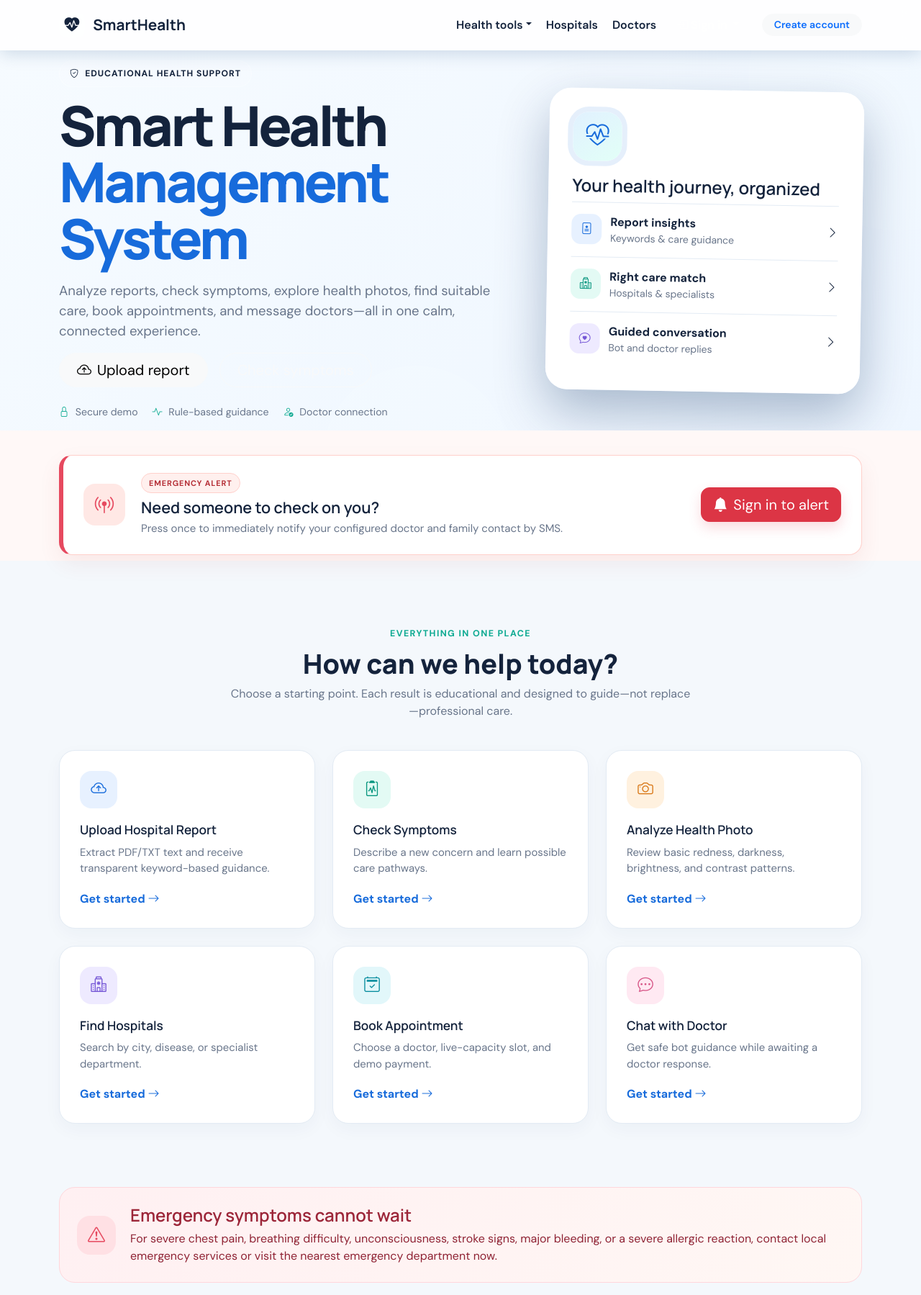
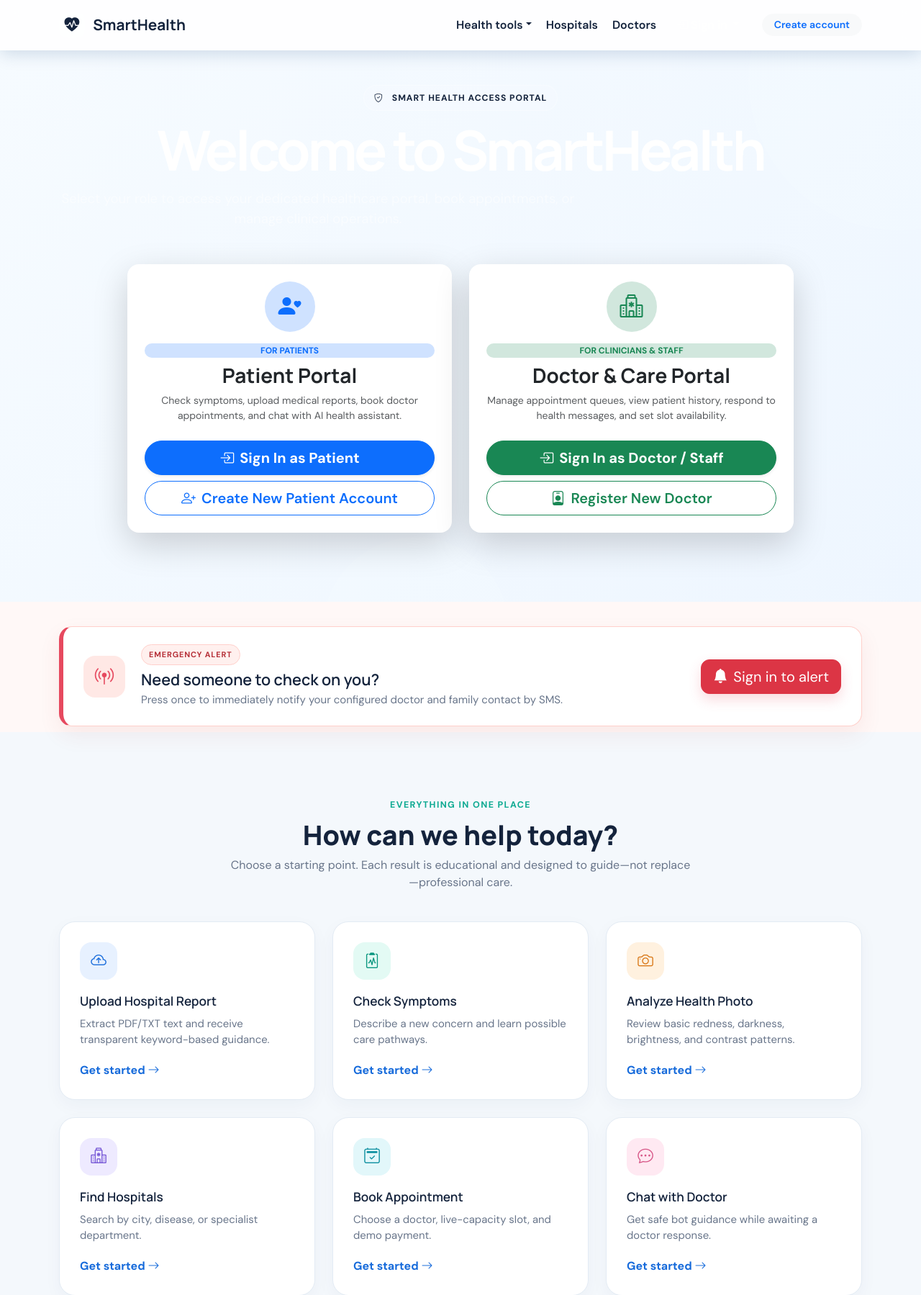
Before and after one commit to Racoon-69/smart_health_system, a Flask app: page / in a window 1280 px wide. Shown: the top 1799 px of the page at 72% size. Run offline with Flask 3, Linux system fonts and the light colour scheme; some libraries are stand-ins or nearby versions.

Commit message:
Add prominent Doctor vs Patient Portal Gateway to homepage

```diff
--- a/templates/index.html
+++ b/templates/index.html
@@ -1,12 +1,93 @@
-{% extends 'base.html' %}{% block title %}Home{% endblock %}
+{% extends 'base.html' %}{% block title %}Home · Portal Access{% endblock %}
 {% block content %}
-<section class="hero"><div class="hero-orb orb-one"></div><div class="hero-orb orb-two"></div><div class="container position-relative"><div class="row align-items-center min-vh-75 g-5"><div class="col-lg-7">
-  <span class="eyebrow"><i class="bi bi-shield-check"></i> Educational health support</span>
-  <h1>Smart Health<br><span>Management System</span></h1>
-  <p class="lead">Analyze reports, check symptoms, explore health photos, find suitable care, book appointments, and message doctors—all in one calm, connected experience.</p>
-  <div class="d-flex flex-wrap gap-3"><a class="btn btn-light btn-lg rounded-pill px-4" href="{{ url_for('upload_report') }}"><i class="bi bi-cloud-arrow-up me-2"></i>Upload report</a><a class="btn btn-outline-light btn-lg rounded-pill px-4" href="{{ url_for('symptom_checker') }}">Check symptoms</a></div>
-  <div class="hero-trust mt-4"><span><i class="bi bi-lock"></i> Secure demo</span><span><i class="bi bi-activity"></i> Rule-based guidance</span><span><i class="bi bi-person-check"></i> Doctor connection</span></div>
-</div><div class="col-lg-5"><div class="hero-panel"><div class="pulse-icon"><i class="bi bi-heart-pulse"></i></div><h4>Your health journey, organized</h4><div class="mini-stat"><span class="icon blue"><i class="bi bi-file-medical"></i></span><div><strong>Report insights</strong><small>Keywords & care guidance</small></div><i class="bi bi-chevron-right ms-auto"></i></div><div class="mini-stat"><span class="icon green"><i class="bi bi-hospital"></i></span><div><strong>Right care match</strong><small>Hospitals & specialists</small></div><i class="bi bi-chevron-right ms-auto"></i></div><div class="mini-stat"><span class="icon purple"><i class="bi bi-chat-heart"></i></span><div><strong>Guided conversation</strong><small>Bot and doctor replies</small></div><i class="bi bi-chevron-right ms-auto"></i></div></div></div></div></div></section>
+<section class="hero position-relative py-5">
+  <div class="hero-orb orb-one"></div>
+  <div class="hero-orb orb-two"></div>
+  <div class="container position-relative">
+
+    <!-- Portal Selection Gateway Header -->
+    <div class="text-center max-w-700 mx-auto mb-5">
+      <span class="eyebrow"><i class="bi bi-shield-check me-1"></i> SMART HEALTH ACCESS PORTAL</span>
+      <h1 class="display-4 fw-bold text-white mb-3">Welcome to SmartHealth</h1>
+      <p class="lead text-white-50">Select your role to access your dedicated healthcare portal, book appointments, or manage clinical operations.</p>
+    </div>
+
+    {% if not current_user.is_authenticated %}
+      <!-- Dual Role Selection Cards (Force / Present Choice at Start) -->
+      <div class="row g-4 justify-content-center mb-5">
+        <!-- Patient Portal Card -->
+        <div class="col-md-6 col-lg-5">
+          <div class="card h-100 border-0 shadow-lg p-4 rounded-4 bg-white text-dark text-center transition-all">
+            <div class="icon-circle bg-primary-subtle text-primary mx-auto mb-3 rounded-circle d-flex align-items-center justify-content-center" style="width: 70px; height: 70px;">
+              <i class="bi bi-person-heart fs-2"></i>
+            </div>
+            <span class="badge bg-primary-subtle text-primary fw-bold text-uppercase px-3 py-1 rounded-pill mb-2">For Patients</span>
+            <h3 class="fw-bold mb-2">Patient Portal</h3>
+            <p class="text-muted small mb-4">Check symptoms, upload medical reports, book doctor appointments, and chat with AI health assistant.</p>
+            <div class="d-grid gap-2">
+              <a href="{{ url_for('login') }}" class="btn btn-primary btn-lg rounded-pill fw-bold shadow-sm">
+                <i class="bi bi-box-arrow-in-right me-2"></i>Sign In as Patient
+              </a>
+              <a href="{{ url_for('register') }}" class="btn btn-outline-primary btn-lg rounded-pill fw-semibold">
+                <i class="bi bi-person-plus me-2"></i>Create New Patient Account
+              </a>
+            </div>
+          </div>
+        </div>
+
+        <!-- Doctor / Staff Portal Card -->
+        <div class="col-md-6 col-lg-5">
+          <div class="card h-100 border-0 shadow-lg p-4 rounded-4 bg-white text-dark text-center transition-all">
+            <div class="icon-circle bg-success-subtle text-success mx-auto mb-3 rounded-circle d-flex align-items-center justify-content-center" style="width: 70px; height: 70px;">
+              <i class="bi bi-hospital fs-2"></i>
+            </div>
+            <span class="badge bg-success-subtle text-success fw-bold text-uppercase px-3 py-1 rounded-pill mb-2">For Clinicians & Staff</span>
+            <h3 class="fw-bold mb-2">Doctor & Care Portal</h3>
+            <p class="text-muted small mb-4">Manage appointment queues, view patient history, respond to health messages, and set slot availability.</p>
+            <div class="d-grid gap-2">
+              <a href="{{ url_for('login', role='doctor') }}" class="btn btn-success btn-lg rounded-pill fw-bold shadow-sm">
+                <i class="bi bi-box-arrow-in-right me-2"></i>Sign In as Doctor / Staff
+              </a>
+              <a href="{{ url_for('register', role='doctor') }}" class="btn btn-outline-success btn-lg rounded-pill fw-semibold">
+                <i class="bi bi-person-badge me-2"></i>Register New Doctor
+              </a>
+            </div>
+          </div>
+        </div>
+      </div>
+    {% else %}
+      <!-- Logged-in Personal Workspace Gateway -->
+      <div class="row justify-content-center mb-5">
+        <div class="col-lg-8">
+          <div class="card border-0 shadow-lg p-4 rounded-4 bg-white text-dark text-center">
+            <span class="badge bg-secondary-subtle text-dark fw-bold text-uppercase px-3 py-1 rounded-pill mx-auto mb-2">{{ current_user.role.value|upper }} WORKSPACE ACTIVE</span>
+            <h2 class="fw-bold mb-2">Welcome Back, {{ current_user.name }}!</h2>
+            <p class="text-muted mb-4">You are currently signed in as a {{ current_user.role.value|capitalize }}.</p>
+            <div class="d-flex flex-wrap justify-content-center gap-3">
+              {% if current_user.role.value == 'patient' %}
+                <a href="{{ url_for('dashboard') }}" class="btn btn-primary btn-lg rounded-pill px-4 fw-bold">
+                  <i class="bi bi-speedometer2 me-2"></i>Open Patient Dashboard
+                </a>
+                <a href="{{ url_for('book_appointment') }}" class="btn btn-outline-primary btn-lg rounded-pill px-4">
+                  <i class="bi bi-calendar-plus me-2"></i>Book Appointment
+                </a>
+              {% else %}
+                <a href="{{ url_for('doctor_admin_dashboard') }}" class="btn btn-success btn-lg rounded-pill px-4 fw-bold">
+                  <i class="bi bi-hospital me-2"></i>Open Doctor Workspace
+                </a>
+                <a href="{{ url_for('doctor_admin_appointments') }}" class="btn btn-outline-success btn-lg rounded-pill px-4">
+                  <i class="bi bi-calendar2-check me-2"></i>Manage Appointments
+                </a>
+              {% endif %}
+            </div>
+          </div>
+        </div>
+      </div>
+    {% endif %}
+
+  </div>
+</section>
+
 <section class="emergency-action-section"><div class="container"><div class="emergency-action-box"><div class="emergency-action-icon"><i class="bi bi-broadcast-pin"></i></div><div class="emergency-action-copy"><span class="eyebrow emergency-eyebrow">Emergency alert</span><h2>Need someone to check on you?</h2><p class="mb-0">Press once to immediately notify your configured doctor and family contact by SMS.</p></div>{% if current_user.is_authenticated and current_user.role == UserRole.PATIENT %}<form method="post" action="{{ url_for('emergency_alert') }}"><input type="hidden" name="csrf_token" value="{{ csrf_token() }}"><input type="hidden" name="source" value="home"><input type="hidden" name="category" value="manual emergency"><button class="btn btn-danger btn-lg emergency-action-button" type="submit"><i class="bi bi-bell-fill me-2"></i>Send alert now</button></form>{% else %}<a class="btn btn-danger btn-lg emergency-action-button" href="{{ url_for('login', next=url_for('index')) }}"><i class="bi bi-bell-fill me-2"></i>Sign in to alert</a>{% endif %}</div></div></section>
 <section class="section"><div class="container"><div class="section-heading"><span>Everything in one place</span><h2>How can we help today?</h2><p>Choose a starting point. Each result is educational and designed to guide—not replace—professional care.</p></div><div class="row g-4">
 {% set features=[('cloud-arrow-up','Upload Hospital Report','Extract PDF/TXT text and receive transparent keyword-based guidance.','upload_report','blue'),('clipboard2-pulse','Check Symptoms','Describe a new concern and learn possible care pathways.','symptom_checker','green'),('camera','Analyze Health Photo','Review basic redness, darkness, brightness, and contrast patterns.','photo_analysis','orange'),('hospital','Find Hospitals','Search by city, disease, or specialist department.','hospitals','purple'),('calendar2-check','Book Appointment','Choose a doctor, live-capacity slot, and demo payment.','book_appointment','teal'),('chat-dots','Chat with Doctor','Get safe bot guidance while awaiting a doctor response.','chat','pink')] %}
```
